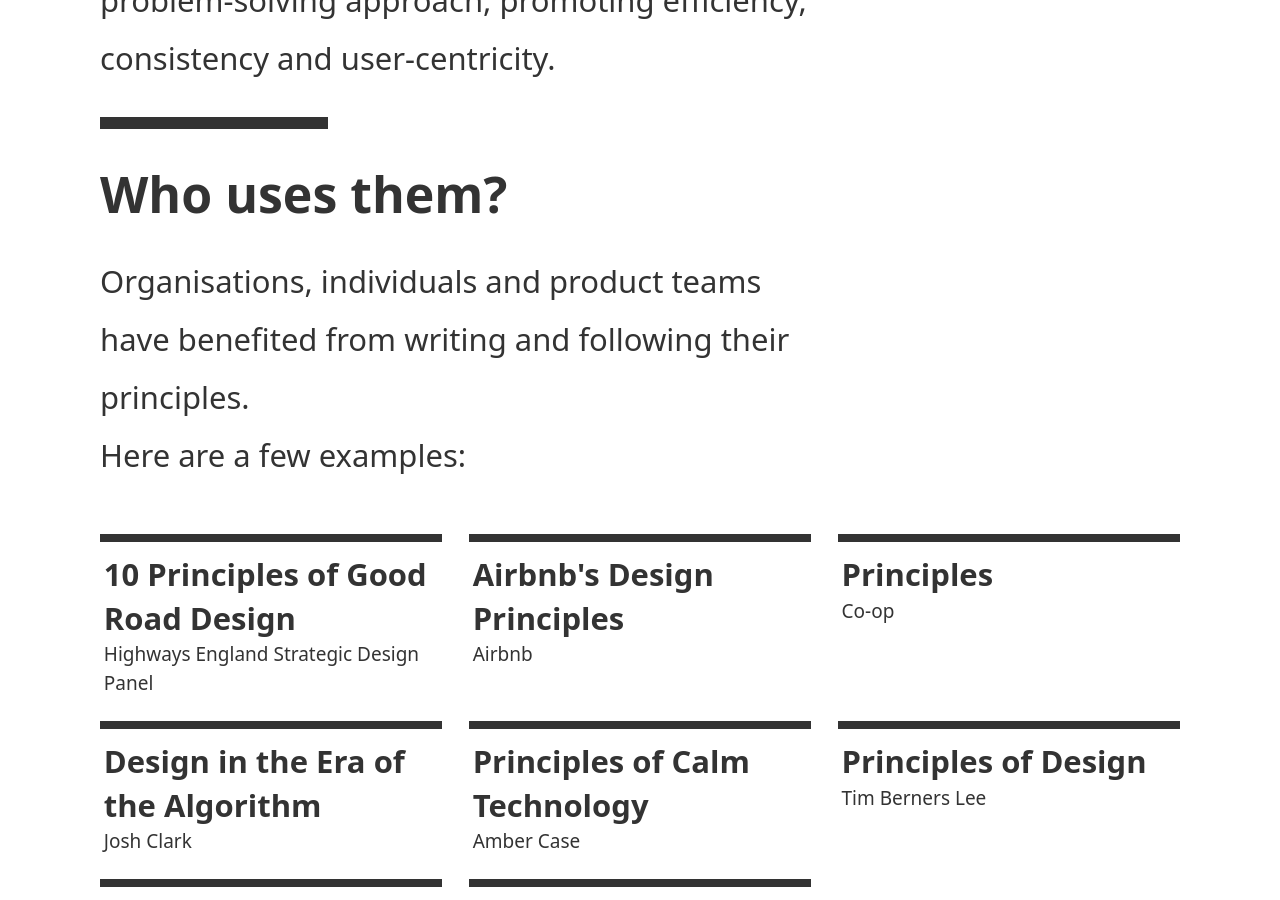
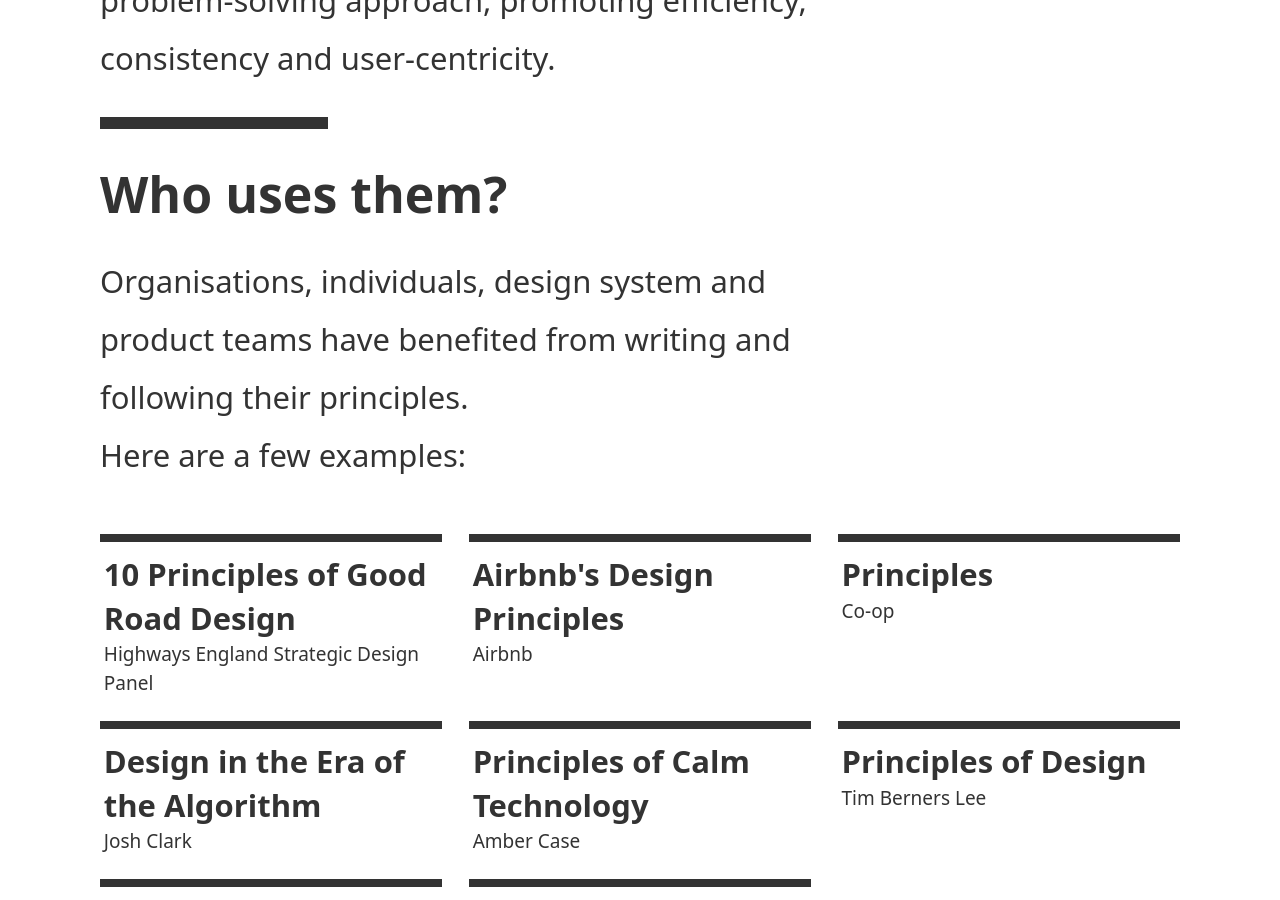
Before and after one commit to benbrignell/principles.design, a Jekyll site: the page built from index.html, in a window 1280 px wide and 900 px high, scrolled down 1698 px. Built offline with Jekyll 4.4.1, drawn with Linux system fonts in a browser that asks for light colours; comment, search, counter and statistics services are not loaded.

Commit message:
updated who definition

```diff
--- a/_layouts/home.html
+++ b/_layouts/home.html
@@ -16,7 +16,7 @@
 
         {% include info-block.html title="Why use them?" description="Applying design principles fosters a cohesive problem-solving approach, promoting efficiency, consistency and user-centricity." %}
 
-        {% include info-block.html title="Who uses them?" description="Organisations, individuals and product teams have benefited from writing and following their principles.<br>Here are a few examples:" %}
+        {% include info-block.html title="Who uses them?" description="Organisations, individuals, design system and product teams have benefited from writing and following their principles.<br>Here are a few examples:" %}
       </div>
 
           {% include block-grid-featured.html%}
```
